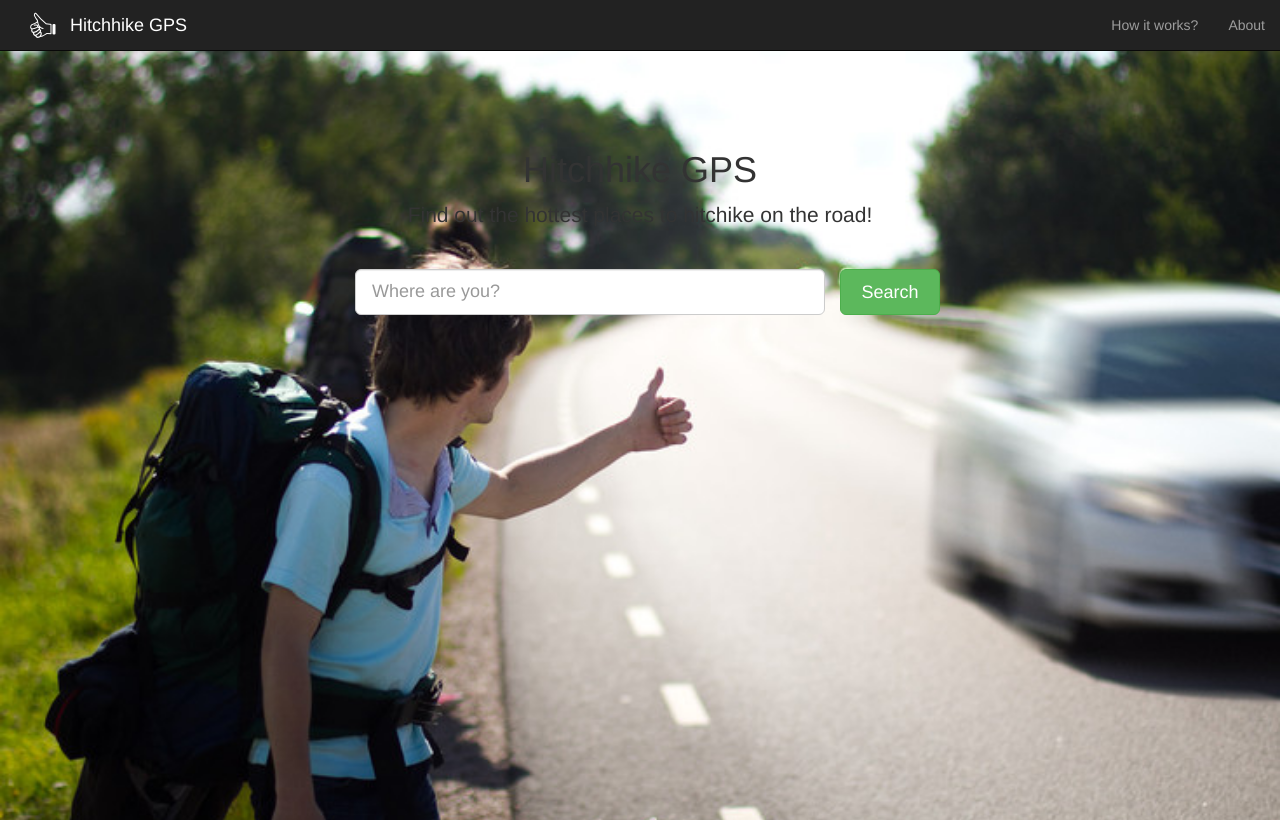
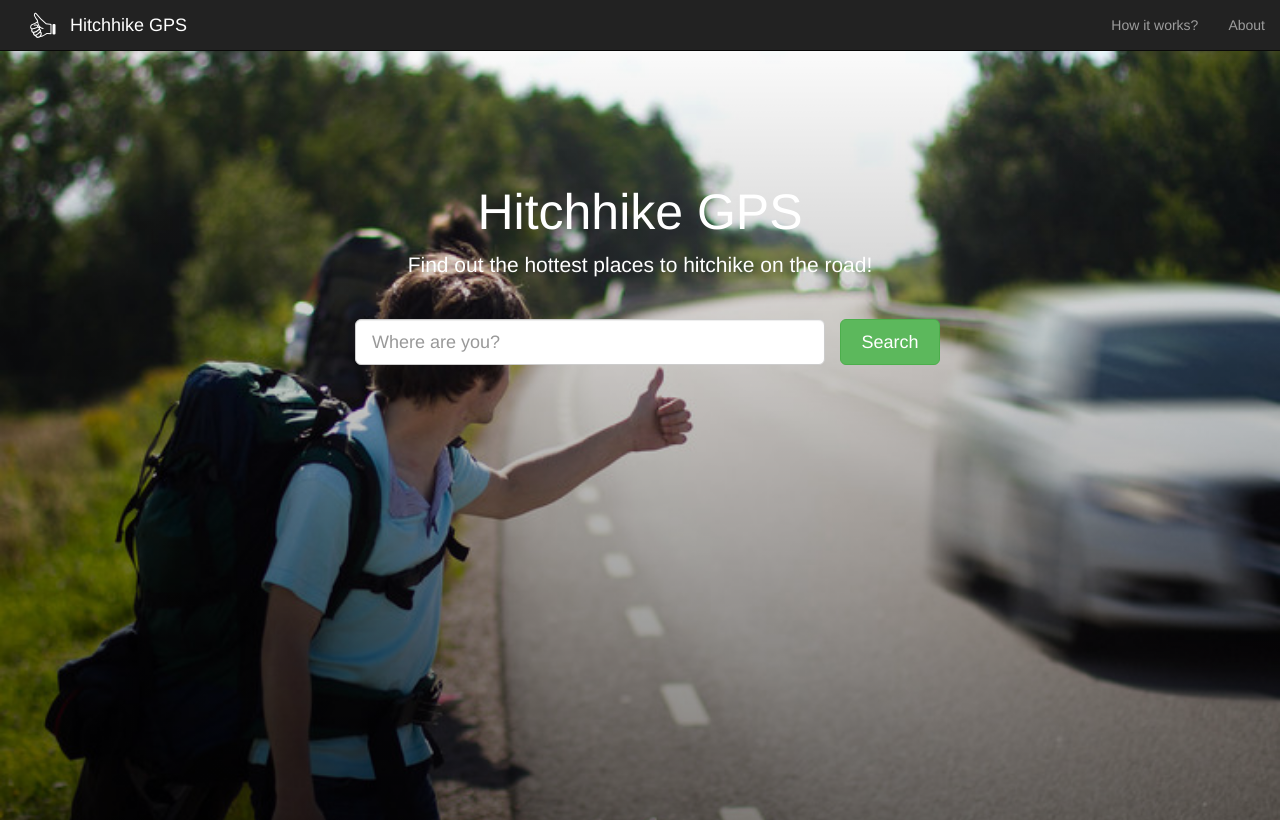
Before and after one commit to farolfo/GPS-Mochilero, a website: page app/index.html in a window 1280 px wide. Drawn offline with Linux system fonts and the light colour scheme; some packages are replaced by stand-ins of ours.

Commit message:
improved home

```diff
--- a/app/app.css
+++ b/app/app.css
@@ -107,13 +107,14 @@ button:focus {
 .home-main {
     height: 100%;
     width: 100%;
-    /* background-color: rgb(228, 236, 228); */
-    background:  url("img/wall1.jpeg") no-repeat center;
+    color: white;
+    background: linear-gradient( to bottom, rgba(0, 0, 0, 0), rgba(0, 0, 0, 0.5) ),url("img/wall1.jpeg") no-repeat center;
     background-size: cover;
 }
 
 .home-main .brand-big {
-    padding-top: 130px;
+    padding-top: 165px;
+    font-size: 50px;
 }
 
 .home-main .search-main {
```
